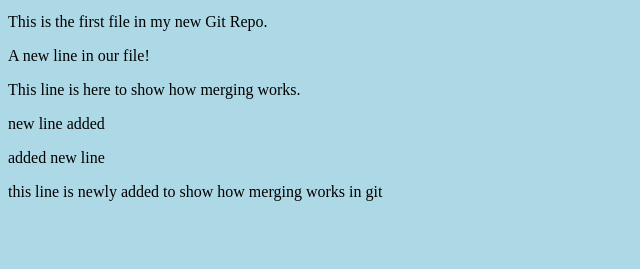
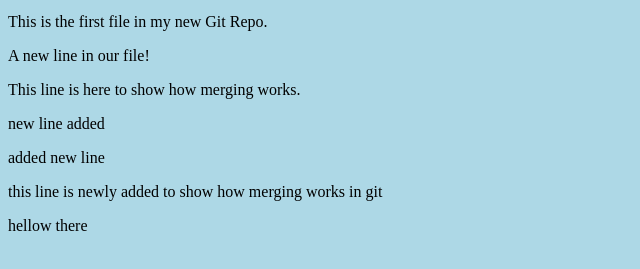
Before and after one commit to Taran66/hello-world, a plain HTML site: page index.html in a window 1280 px wide. Shown: the part 101-370 px from the top of the page, without its empty margins (0-640 px from the left). Drawn offline with Linux system fonts and the light colour scheme.

Commit message:
Hello there added

```diff
--- a/index.html
+++ b/index.html
@@ -15,6 +15,7 @@
 <p>new line added</p>
 <p>added new line</p>
 <p>this line is newly added to show how merging works in git</p>
+<p>hellow there</p>
 
 </body>
 </html>
```
